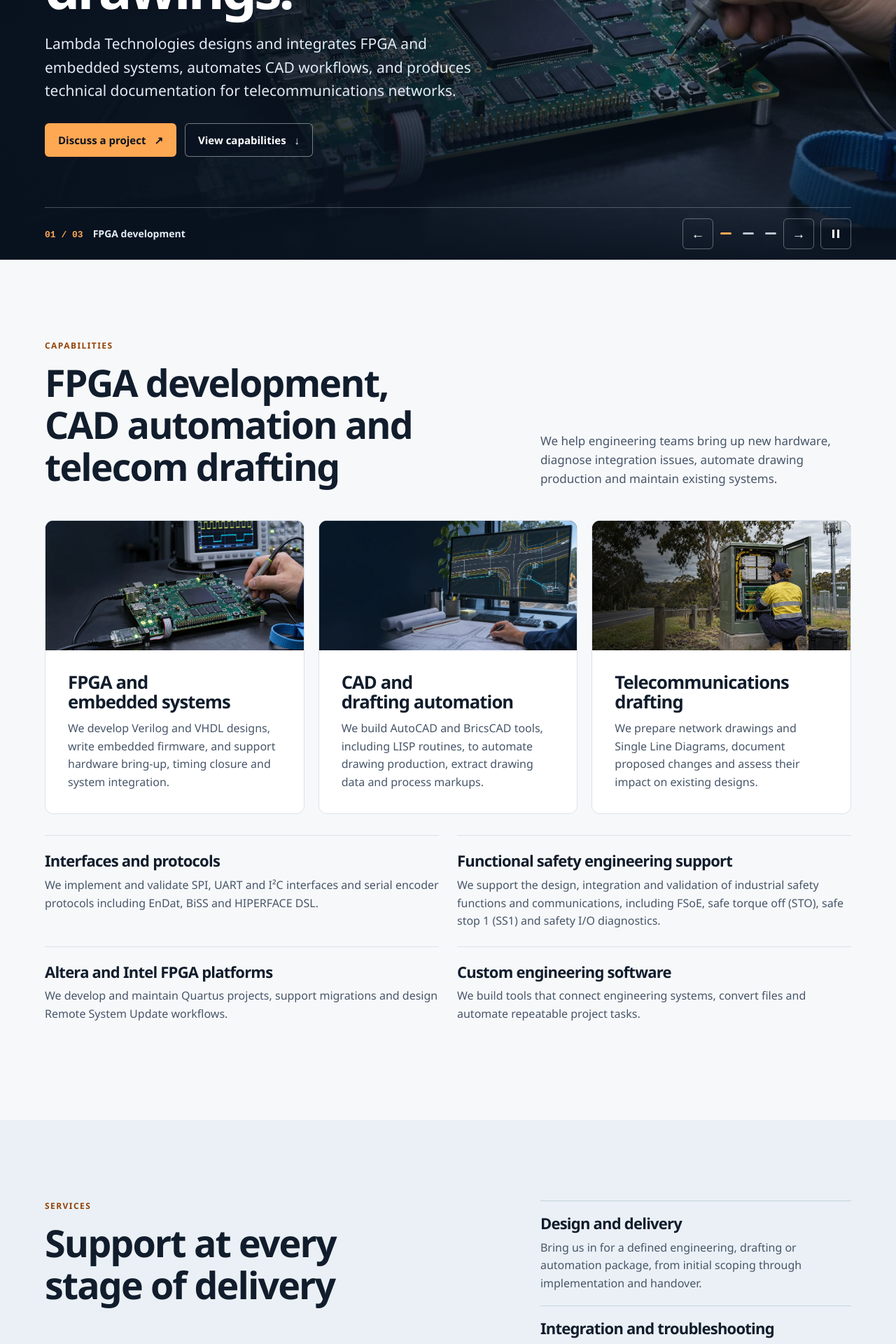
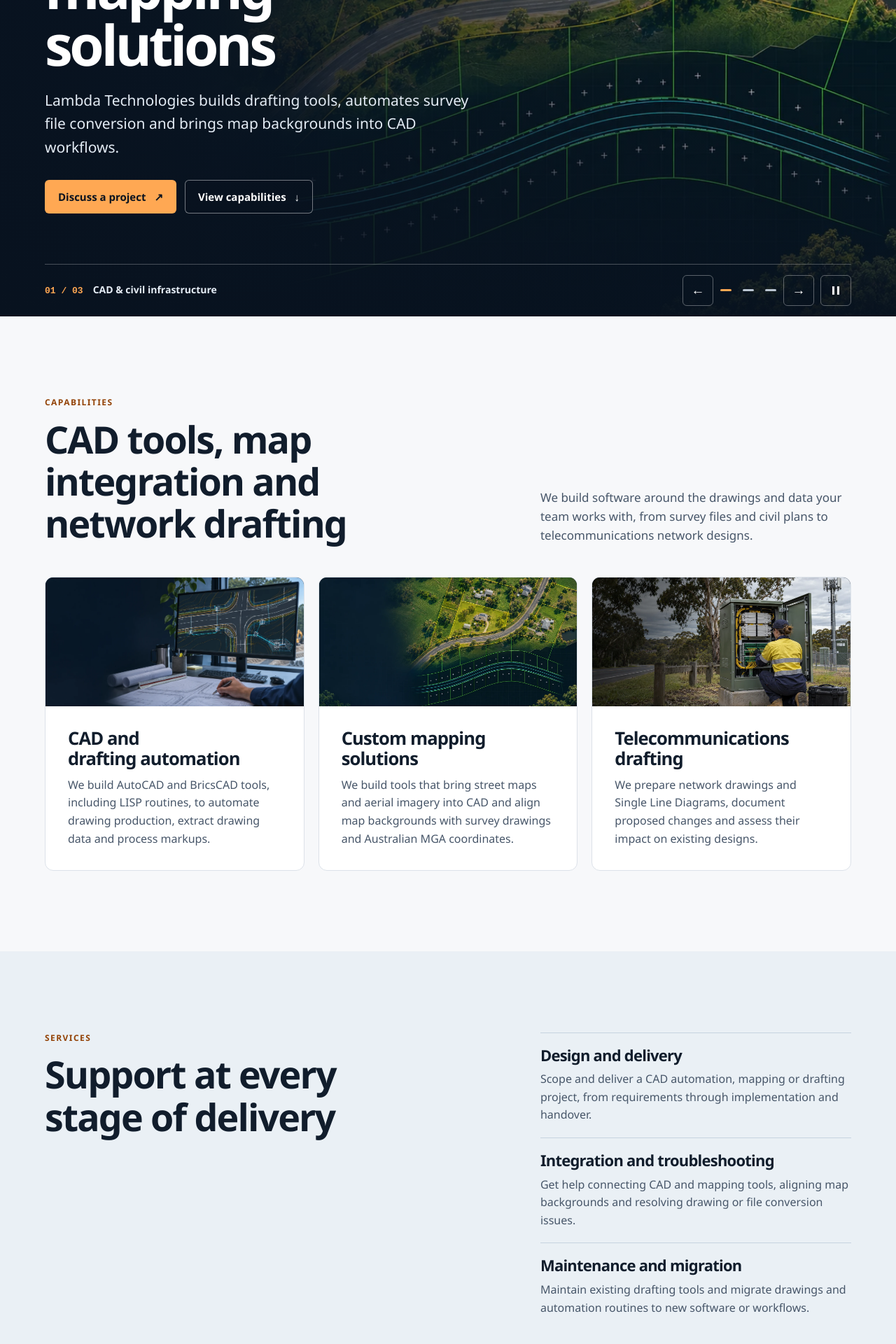
Before and after one commit to Ala-Ismail/lambda-web, a Next.js app: page / in a window 1280 px wide. Shown: the part 480-2400 px from the top of the page at 70% size. Built offline with nearby package versions, Linux system fonts and the light colour scheme.

Commit message:
Refocus homepage on CAD automation and mapping

```diff
--- a/app/globals.css
+++ b/app/globals.css
@@ -360,7 +360,6 @@ h3 {
 }
 
 .capability-grid,
-.specialty-grid,
 .product-grid {
   display: grid;
   gap: 20px;
@@ -397,24 +396,11 @@ h3 {
 }
 
 .card-copy > p:not(.eyebrow),
-.specialty-grid p,
 .service-list p {
   margin-top: 10px;
   color: var(--muted);
 }
 
-.specialty-grid {
-  grid-template-columns: repeat(2, minmax(0, 1fr));
-  gap: 0 26px;
-  margin-top: 30px;
-}
-
-.specialty-grid article {
-  padding-block: 23px;
-  border-top: 1px solid var(--line);
-}
-
-.specialty-grid h3,
 .service-list h3 {
   font-size: 22px;
 }
@@ -434,7 +420,7 @@ h3 {
 }
 
 .product-grid {
-  grid-template-columns: repeat(3, minmax(0, 1fr));
+  grid-template-columns: repeat(2, minmax(0, 1fr));
 }
 
 .product-image {
@@ -653,10 +639,6 @@ h3 {
     font-size: 13px;
     padding-block: 5px;
   }
-
-  .specialty-grid {
-    grid-template-columns: 1fr;
-  }
 }
 
 @media (prefers-reduced-motion: reduce) {
--- a/app/layout.js
+++ b/app/layout.js
@@ -5,31 +5,16 @@ const siteUrl = "https://www.lambdatechaus.com";
 export const metadata = {
   metadataBase: new URL(siteUrl),
   title: {
-    default: "Lambda Technologies | FPGA, CAD Automation and Telecom Drafting",
+    default: "Lambda Technologies | CAD Automation and Custom Mapping",
     template: "%s | Lambda Technologies Pty Ltd"
   },
   description:
-    "Australian engineering support for FPGA and embedded systems, CAD automation and telecommunications drafting. Explore 12dAZ Converter and CCMap for CADCraft.",
+    "Australian CAD automation and custom mapping solutions. Lambda Technologies builds drafting tools, integrates map backgrounds and supports telecommunications drafting.",
   keywords: [
-    "FPGA development",
-    "embedded systems",
-    "Verilog",
-    "VHDL",
-    "serial encoder protocols",
-    "EnDat",
-    "BiSS",
-    "HIPERFACE DSL",
-    "black channel safety",
-    "industrial functional safety",
-    "integration of functional safety systems",
-    "FSoE",
-    "SIL",
-    "STO",
-    "SS1",
-    "safety I/O",
-    "Altera FPGA",
-    "Intel FPGA",
-    "Remote System Update",
+    "CAD automation",
+    "custom mapping solutions",
+    "CAD map integration",
+    "survey file conversion",
     "telecommunication network drafting",
     "AutoCAD LISP",
     "BricsCAD",
@@ -46,14 +31,14 @@ export const metadata = {
     url: siteUrl,
     title: "Lambda Technologies Pty Ltd",
     description:
-      "FPGA and embedded development, CAD automation, telecommunications drafting and custom engineering software.",
+      "Australian CAD automation and custom mapping for survey drawings, civil plans and telecommunications networks.",
     siteName: "Lambda Technologies Pty Ltd",
     images: [
       {
-        url: "/images/fpga-development-hero.webp",
+        url: "/images/cad-infrastructure-collage.webp",
         width: 1440,
         height: 810,
-        alt: "FPGA development board being probed at an electronics workbench"
+        alt: "Civil survey drawing alongside a satellite-style view of the same site"
       }
     ]
   }
--- a/app/page.js
+++ b/app/page.js
@@ -2,63 +2,47 @@ import Image from "next/image";
 import HeroSlideshow from "./hero-slideshow";
 
 const capabilityImages = {
-  fpga: "/images/fpga-development-hero.webp",
   telecom: "/images/telecommunications-hero.webp",
-  cad: "/images/cad-drafting-hero.webp"
+  cad: "/images/cad-drafting-hero.webp",
+  infrastructure: "/images/cad-infrastructure-collage.webp"
 };
 
 const heroSlides = [
-  { label: "FPGA development", image: capabilityImages.fpga, position: "68% center" },
-  { label: "Telecommunications", image: capabilityImages.telecom, position: "72% center" },
-  { label: "CAD & civil infrastructure", image: "/images/cad-infrastructure-collage.webp", position: "72% center" }
+  { label: "CAD & civil infrastructure", image: capabilityImages.infrastructure, position: "72% center" },
+  { label: "CAD drafting", image: capabilityImages.cad, position: "72% center" },
+  { label: "Telecommunications", image: capabilityImages.telecom, position: "72% center" }
 ];
 
 const capabilities = [
-  {
-    title: "FPGA and embedded systems",
-    body: "We develop Verilog and VHDL designs, write embedded firmware, and support hardware bring-up, timing closure and system integration.",
-    image: capabilityImages.fpga
-  },
   {
     title: "CAD and drafting automation",
     body: "We build AutoCAD and BricsCAD tools, including LISP routines, to automate drawing production, extract drawing data and process markups.",
     image: capabilityImages.cad
   },
   {
+    title: "Custom mapping solutions",
+    body: "We build tools that bring street maps and aerial imagery into CAD and align map backgrounds with survey drawings and Australian MGA coordinates.",
+    image: capabilityImages.infrastructure
+  },
+  {
     title: "Telecommunications drafting",
     body: "We prepare network drawings and Single Line Diagrams, document proposed changes and assess their impact on existing designs.",
     image: capabilityImages.telecom
-  },
-  {
-    title: "Interfaces and protocols",
-    body: "We implement and validate SPI, UART and I²C interfaces and serial encoder protocols including EnDat, BiSS and HIPERFACE DSL."
-  },
-  {
-    title: "Functional safety engineering support",
-    body: "We support the design, integration and validation of industrial safety functions and communications, including FSoE, safe torque off (STO), safe stop 1 (SS1) and safety I/O diagnostics."
-  },
-  {
-    title: "Altera and Intel FPGA platforms",
-    body: "We develop and maintain Quartus projects, support migrations and design Remote System Update workflows."
-  },
-  {
-    title: "Custom engineering software",
-    body: "We build tools that connect engineering systems, convert files and automate repeatable project tasks."
   }
 ];
 
 const services = [
   {
     title: "Design and delivery",
-    body: "Bring us in for a defined engineering, drafting or automation package, from initial scoping through implementation and handover."
+    body: "Scope and deliver a CAD automation, mapping or drafting project, from requirements through implementation and handover."
   },
   {
     title: "Integration and troubleshooting",
-    body: "Get focused support with hardware bring-up, interface validation, fault investigation or a difficult system integration."
+    body: "Get help connecting CAD and mapping tools, aligning map backgrounds and resolving drawing or file conversion issues."
   },
   {
     title: "Maintenance and migration",
-    body: "Keep existing designs working with legacy FPGA support, remote update planning, and improvements to drafting and software workflows."
+    body: "Maintain existing drafting tools and migrate drawings and automation routines to new software or workflows."
   }
 ];
 
@@ -66,7 +50,6 @@ const navigation = [
   ["Capabilities", "#capabilities"],
   ["Services", "#services"],
   ["Products", "#products"],
-  ["White Paper", "https://bbr-web-five.vercel.app/"],
   ["About", "#about"],
   ["Contact", "#contact"]
 ];
@@ -91,10 +74,10 @@ export default function Home() {
       <main>
         <HeroSlideshow slides={heroSlides}>
           <p className="eyebrow">Engineering &amp; automation</p>
-          <h1>From embedded systems to engineering drawings.</h1>
+          <h1>CAD automation and custom mapping solutions</h1>
           <p className="hero-summary">
-            Lambda Technologies designs and integrates FPGA and embedded systems, automates CAD
-            workflows, and produces technical documentation for telecommunications networks.
+            Lambda Technologies builds drafting tools, automates survey file conversion and brings
+            map backgrounds into CAD workflows.
           </p>
           <div className="hero-actions">
             <a className="button button-primary" href="mailto:info@lambdatechaus.com">
@@ -111,15 +94,15 @@ export default function Home() {
             <div className="section-heading">
               <div>
                 <p className="eyebrow">Capabilities</p>
-                <h2>FPGA development, CAD automation and telecom drafting</h2>
+                <h2>CAD tools, map integration and network drafting</h2>
               </div>
               <p>
-                We help engineering teams bring up new hardware, diagnose integration issues,
-                automate drawing production and maintain existing systems.
+                We build software around the drawings and data your team works with, from survey
+                files and civil plans to telecommunications network designs.
               </p>
             </div>
             <div className="capability-grid">
-              {capabilities.slice(0, 3).map(({ title, body, image }) => (
+              {capabilities.map(({ title, body, image }) => (
                 <article className="capability-card" key={title}>
                   <div className="capability-image">
                     <Image src={image} alt="" fill sizes="(max-width: 680px) 100vw, 33vw" />
@@ -128,14 +111,6 @@ export default function Home() {
                     <h3>{title}</h3>
                     <p>{body}</p>
                   </div>
-                </article>
-              ))}
-            </div>
-            <div className="specialty-grid">
-              {capabilities.slice(3).map(({ title, body }) => (
-                <article key={title}>
-                  <h3>{title}</h3>
-                  <p>{body}</p>
                 </article>
               ))}
             </div>
@@ -164,7 +139,7 @@ export default function Home() {
             <div className="section-heading">
               <div>
                 <p className="eyebrow">Products &amp; projects</p>
-                <h2>Tools for engineering drawings and models</h2>
+                <h2>Tools for drawings, maps and engineering models</h2>
               </div>
               <p>
                 <a href="#contact">Contact us</a> to explore enterprise support options for our open-source tools.
@@ -178,27 +153,22 @@ export default function Home() {
                     alt="12dAZ Converter showing a road plan and DXF export settings"
                     width={1200}
                     height={742}
-                    sizes="(max-width: 780px) 95vw, 33vw"
+                    sizes="(max-width: 780px) 95vw, 50vw"
                   />
                 </div>
                 <div className="card-copy">
-                  <p className="eyebrow">Lambda Technologies product</p>
+                  <p className="eyebrow">Under development</p>
                   <h3>12dAZ Converter</h3>
                   <p>
                     Convert <code>.12daz</code> and <code>.12da</code> survey files to editable DXF for CAD.
                     Flatten to 2D or keep supported elevations.
                   </p>
                   <p>
-                    Both editions offer a Windows x64 ZIP. The <strong>open-source Python edition</strong>{" "}
-                    also offers its MIT-licensed source. The <strong>closed-source Rust edition</strong>{" "}
+                    The converter has two Windows x64 editions. The <strong>open-source Python edition</strong>{" "}
+                    uses the MIT license. The <strong>closed-source Rust edition</strong>{" "}
                     adds background maps, MGA projection suggestions and a preview of geometry that would
                     be skipped during export.
                   </p>
-                  <div className="product-links">
-                    <a className="text-link" href="https://12daz-downloads-website.vercel.app/">
-                      Visit 12dAZ Converter <span aria-hidden="true">↗</span>
-                    </a>
-                  </div>
                 </div>
               </article>
               <article className="product-card">
@@ -207,7 +177,7 @@ export default function Home() {
                     src="/images/ccmap-synthetic-satellite.webp"
                     alt="Illustrated CADCraft workspace showing yellow property boundaries over fictional satellite imagery"
                     fill
-                    sizes="(max-width: 780px) 95vw, 33vw"
+                    sizes="(max-width: 780px) 95vw, 50vw"
                   />
                   <figcaption>Illustrative CADCraft view</figcaption>
                 </figure>
@@ -227,34 +197,6 @@ export default function Home() {
                     </a>
                     <a className="text-link" href="https://github.com/Ala-Ismail/CCMap#map-backgrounds">
                       Map setup <span aria-hidden="true">↗</span>
-                    </a>
-                  </div>
-                </div>
-              </article>
-              <article className="product-card">
-                <div className="product-image product-screenshot">
-                  <Image
-                    src="/images/slx-viewer.webp"
-                    alt="An example PID speed control diagram and its block properties"
-                    width={1536}
-                    height={1024}
-                    sizes="(max-width: 780px) 95vw, 33vw"
-                  />
-                </div>
-                <div className="card-copy">
-                  <p className="eyebrow">Lambda Technologies product</p>
-                  <h3>SLX Explorer</h3>
-                  <p>
-                    An open-source, read-only Windows app for inspecting saved Simulink <code>.slx</code>{" "}
-                    models offline. Browse subsystems, trace signals and inspect block properties without
-                    installing MATLAB or Simulink.
-                  </p>
-                  <div className="product-links">
-                    <a className="text-link" href="https://slxexplorer-website.vercel.app/">
-                      Visit SLX Explorer <span aria-hidden="true">↗</span>
-                    </a>
-                    <a className="text-link" href="https://github.com/Ala-Ismail/slx_explorer">
-                      View source on GitHub <span aria-hidden="true">↗</span>
                     </a>
                   </div>
                 </div>
@@ -288,9 +230,9 @@ export default function Home() {
               <h2>Engineering support from Australia</h2>
             </div>
             <p>
-              Lambda Technologies Pty Ltd works with teams across embedded development,
-              CAD automation and telecommunications drafting. We work through the constraints
-              with your team and deliver designs, drawings or software you can maintain after handover.
+              Lambda Technologies Pty Ltd develops custom CAD and mapping tools in Australia and
+              provides telecommunications drafting support. We work with your team to deliver drawings
+              and software you can maintain after handover.
             </p>
           </div>
         </section>
```
Also changed, not shown: public/images/fpga-development-hero.webp (deleted).
